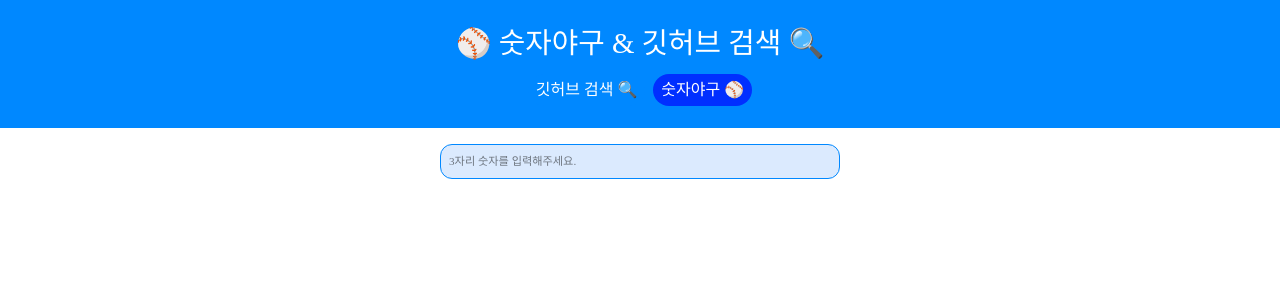
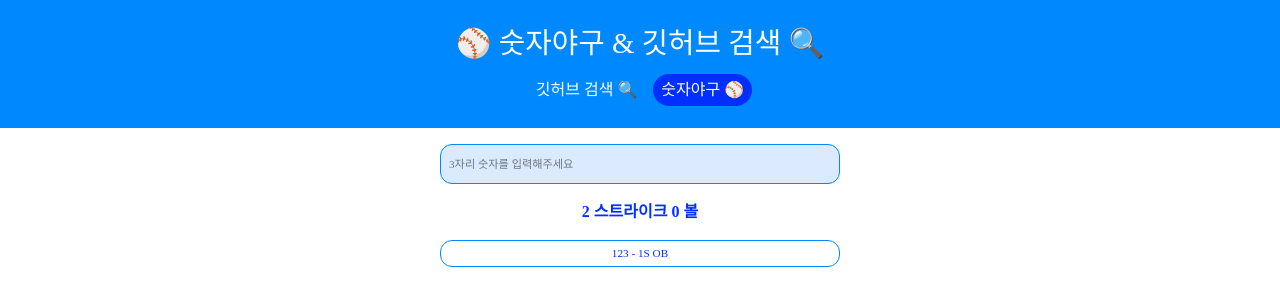
Before and after one commit to AT-SOPT-WEB/HeesunPark, a React (Vite) app in the folder Week3/Assignment/: page / in a window 1280 px wide. Both pictures are taken after a click on the button "숫자야구 ⚾". Shown: the top 306 px of the page. Built offline with nearby package versions, Linux system fonts and the light colour scheme; a web font is replaced by a local one.

Commit message:
feat: 숫자야구 기본 구조

```diff
--- a/Week3/Assignment/src/components/BaseballGame.jsx
+++ b/Week3/Assignment/src/components/BaseballGame.jsx
@@ -1,8 +1,33 @@
 import Input from "./Input";
+import { useState } from "react";
+import List from "./List";
 const BaseballGame = () => {
+  const [value, setValue] = useState("");
+
+  const handleKeyDown = (e) => {
+    if ((e.key = "Enter")) {
+      console.log(e.target.value);
+      setValue("");
+    }
+  };
+
+  const handleNumberChange = (e) => {
+    setValue(e.target.value);
+  };
+
   return (
-    <div>
-      <Input type="number" placeholder="3자리 숫자를 입력해주세요." />
+    <div className="flex flex-col items-center gap-4">
+      <Input
+        type="text"
+        placeholder="3자리 숫자를 입력해주세요"
+        value={value}
+        onChange={handleNumberChange}
+        onKeyDown={handleKeyDown}
+      />
+      <p className="message">2 스트라이크 0 볼</p>
+      <ul>
+        <List />
+      </ul>
     </div>
   );
 };
--- a/Week3/Assignment/src/components/Input.jsx
+++ b/Week3/Assignment/src/components/Input.jsx
@@ -1,7 +1,7 @@
 const Input = ({ className = "", ...props }) => {
   return (
     <input
-      className={`w-100 rounded-xl border-1 border-primary bg-blue-100 px-2 py-2 text-body focus:border-blue-700 focus:outline-none ${className}`}
+      className={`h-10 w-100 rounded-xl border-1 border-primary bg-blue-100 px-2 py-2 text-body focus:border-blue-700 focus:outline-none ${className}`}
       {...props}
     />
   );
--- /dev/null
+++ b/Week3/Assignment/src/components/List.jsx
@@ -0,0 +1,9 @@
+const List = () => {
+  return (
+    <li className="w-100 list-none rounded-xl border-1 border-primary px-2 py-1 text-center text-body text-secondary">
+      123 - 1S OB
+    </li>
+  );
+};
+
+export default List;
--- a/Week3/Assignment/src/styles/index.css
+++ b/Week3/Assignment/src/styles/index.css
@@ -5,10 +5,10 @@
   body {
     font-family: var(--font-corn);
   }
+}
 
-  input[type="number"]::-webkit-outer-spin-button,
-  input[type="number"]::-webkit-inner-spin-button {
-    -webkit-appearance: none;
-    margin: 0;
+@layer components {
+  .message {
+    @apply text-title-2 font-bold text-secondary;
   }
 }
```
